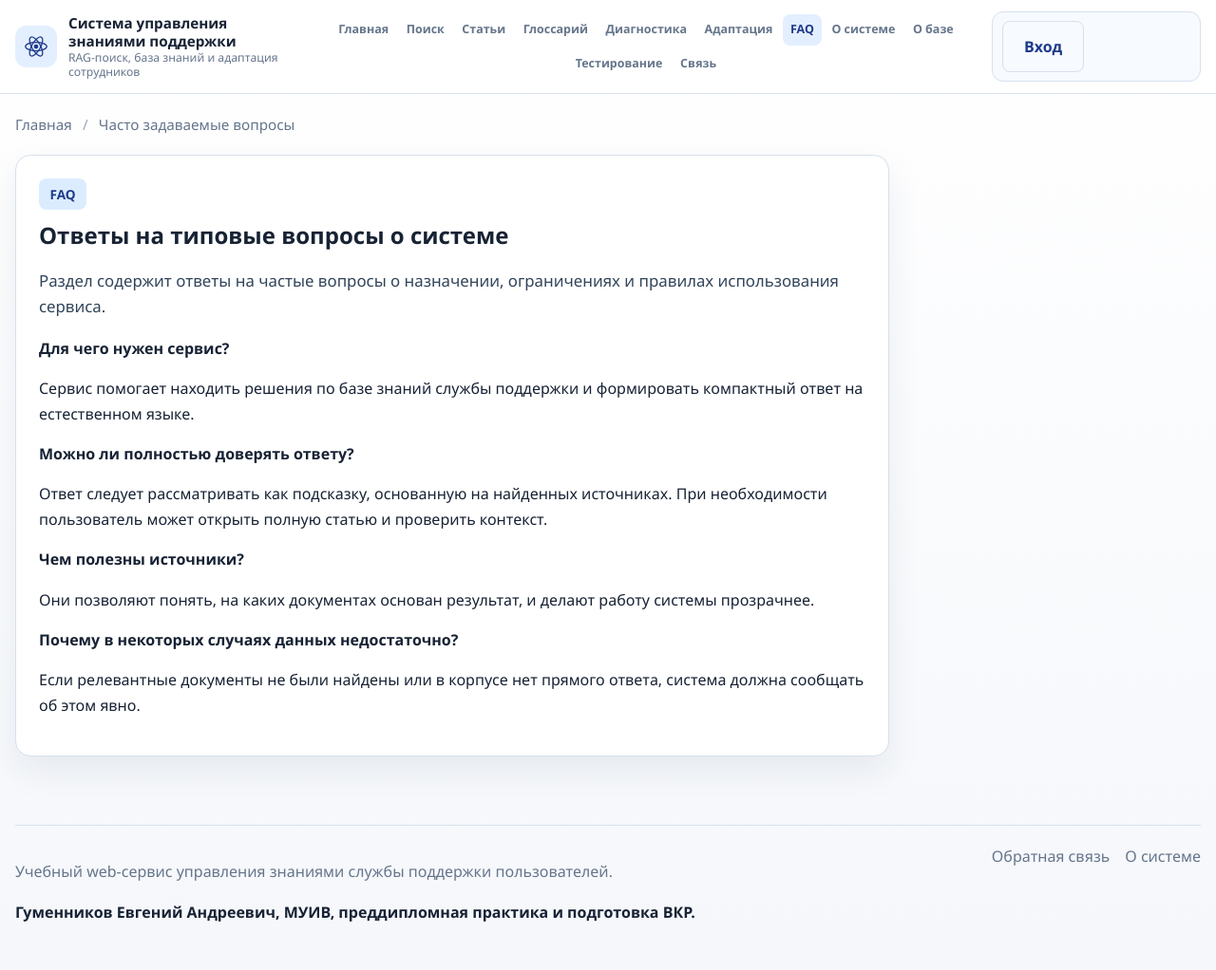
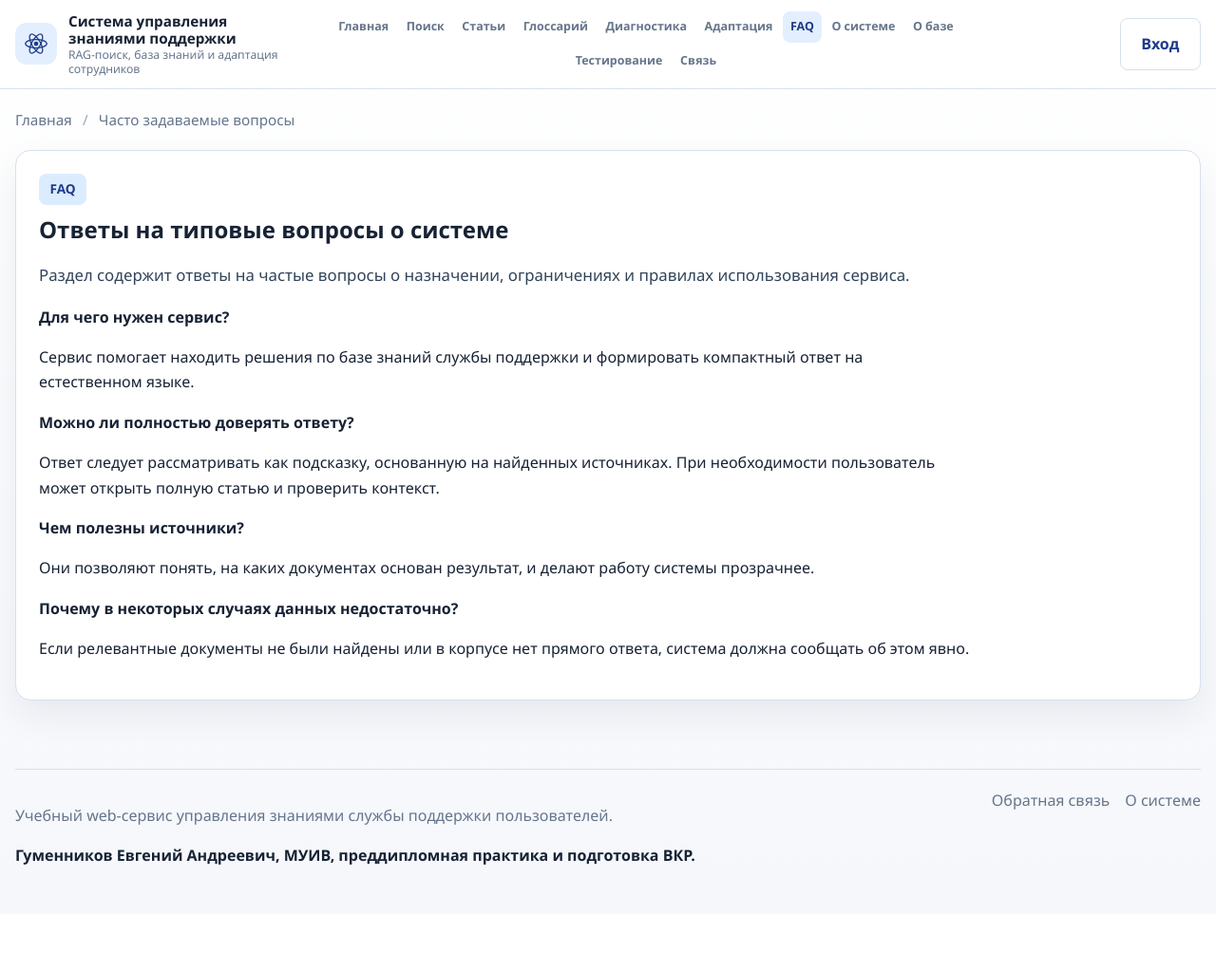
Before and after one commit to EAGumennikov/muiv-rag-support-app, a Flask app: page /faq in a window 1280 px wide. Shown: the whole page at 95% size. After the commit the page ends 911 px from the top, so only its background shows below. Run offline with Flask 3, Linux system fonts and the light colour scheme; some libraries are stand-ins or nearby versions.

Commit message:
исправлены замечания по интерфейсу и времени истории

```diff
--- a/services/article_service.py
+++ b/services/article_service.py
@@ -42,12 +42,12 @@ GENERIC_SECTIONS = {
 }
 
 FEATURED_DOC_IDS = [
-    "263032388",
+    "369592174",
     "311338753",
     "311338890",
     "191106593",
-    "365860560",
     "417762318",
+    "311347860",
 ]
 
 
@@ -248,13 +248,12 @@ def get_featured_documents(limit: int = 6) -> List[Dict]:
         "сеть",
         "dns",
         "пароль",
-        "vpn",
         "rdp",
         "доступ",
         "учетн",
         "сертификат",
     )
-    blocked_words = ("space details", "_topics", "без обновлений", ".net core", "2.12.", "1.7.")
+    blocked_words = ("space details", "_topics", "без обновлений", ".net core", "2.12.", "1.7.", "vpn", "openvpn")
     for document in documents_map.values():
         haystack = (document["title"] + " " + " > ".join(document.get("breadcrumbs", []))).lower()
         if document in featured:
--- a/static/css/styles.css
+++ b/static/css/styles.css
@@ -51,7 +51,7 @@ img {
 }
 
 .container {
-    width: min(1440px, calc(100% - 2rem));
+    width: min(1280px, calc(100% - 2rem));
     margin: 0 auto;
 }
 
@@ -129,6 +129,15 @@ img {
     border: 1px solid var(--border);
     border-radius: var(--radius-md);
     background: var(--surface-soft);
+}
+
+.user-panel-guest {
+    justify-self: end;
+    width: fit-content;
+    padding: 0;
+    border: none;
+    background: transparent;
+    box-shadow: none;
 }
 
 .user-summary {
@@ -246,8 +255,8 @@ img {
 }
 
 .auth-link {
-    min-height: 38px;
-    padding: 0.6rem 1rem;
+    min-height: 36px;
+    padding: 0.48rem 0.85rem;
 }
 
 .page-content {
@@ -289,6 +298,7 @@ img {
     display: grid;
     grid-template-columns: 1.55fr 1fr;
     gap: 1.5rem;
+    align-items: start;
     margin-bottom: 1.5rem;
 }
 
@@ -309,7 +319,7 @@ img {
 
 .hero-copy,
 .hero-card {
-    padding: 2rem;
+    padding: 1.75rem;
 }
 
 .hero-copy h1,
@@ -343,9 +353,16 @@ img {
     max-width: 860px;
 }
 
-.panel-readable,
+.panel-readable {
+    max-width: none;
+}
+
+.panel-readable > * {
+    max-width: 980px;
+}
+
 .article-content {
-    max-width: 920px;
+    max-width: 980px;
 }
 
 .lead-text {
@@ -1226,7 +1243,7 @@ img {
 
 @media (max-width: 640px) {
     .container {
-        width: min(100% - 1rem, 1440px);
+        width: min(100% - 1rem, 1280px);
     }
 
     .hero-copy,
--- a/templates/base.html
+++ b/templates/base.html
@@ -33,7 +33,7 @@
                     {% endfor %}
                 </nav>
             </div>
-            <aside class="user-panel" aria-label="Пользовательский блок">
+            <aside class="user-panel {% if not current_user %}user-panel-guest{% endif %}" aria-label="Пользовательский блок">
                 {% if current_user %}
                 <div class="user-summary">
                     <span class="user-role">{{ current_user_role_label }}</span>
--- a/templates/home.html
+++ b/templates/home.html
@@ -32,7 +32,7 @@
     <div class="section-head">
         <div>
             <span class="eyebrow">Материалы</span>
-            <h2>Примеры статей корпуса знаний</h2>
+            <h2>Примеры статей базы знаний</h2>
         </div>
         <a class="text-link" href="{{ url_for('articles_page') }}">Смотреть весь список</a>
     </div>
```
Also changed, not shown: services/db_service.py (+32 -14 lines).
